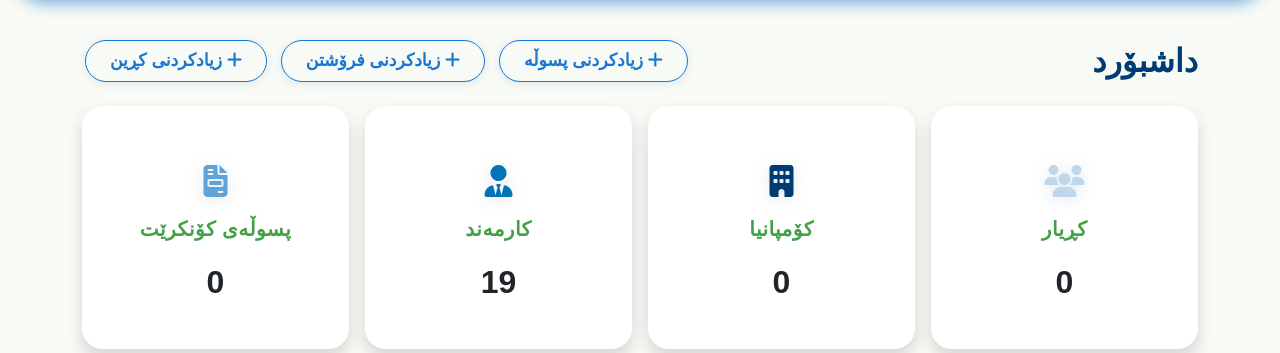
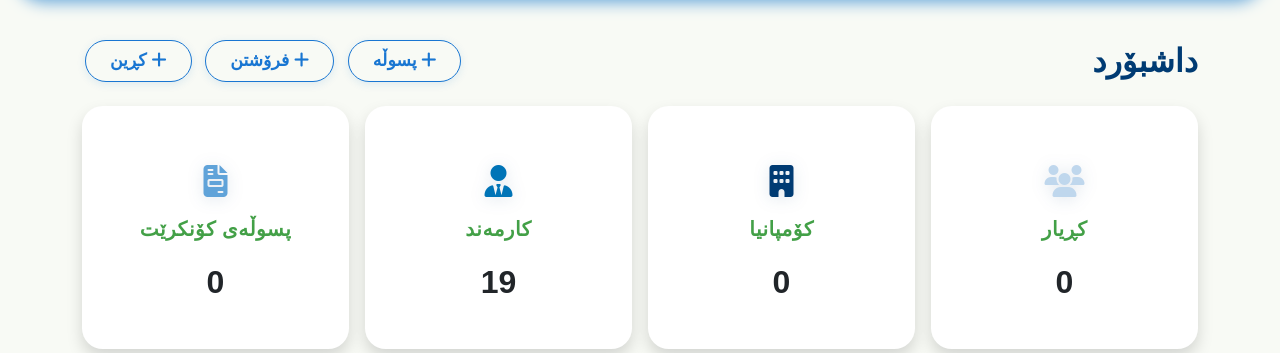
Before and after one commit to Rawezh0894/dana-concrete, a PHP site: page /pages/dashboard.php in a window 1280 px wide. Shown: the part 72-425 px from the top of the page. Run offline with PHP 8.4, Linux system fonts and the light colour scheme; a user stored in the database is signed in; data comes from the database, SQL or seed files in the repository; data that the repository does not hold is empty; some web fonts are replaced.

Commit message:
Initial commit

```diff
--- a/pages/dashboard.php
+++ b/pages/dashboard.php
@@ -36,9 +36,9 @@ if (!isset($_SESSION['user_id'])) {
         <div class="d-flex flex-wrap justify-content-between align-items-center mb-4 gap-2">
             <h2 class="mb-0" style="color: var(--seafoam-green); font-weight: bold;">داشبۆرد</h2>
             <div class="quick-actions d-flex gap-2">
-                <button class="btn btn-primary quick-action" onclick="location.href='../pages/concrete_receipts.php'"><i class="fa fa-plus"></i> زیادکردنی پسوڵە</button>
-                <button class="btn btn-success quick-action" onclick="location.href='../pages/add_sale.php'"><i class="fa fa-plus"></i> زیادکردنی فرۆشتن</button>
-                <button class="btn btn-info quick-action" onclick="location.href='../pages/add_purchase.php'"><i class="fa fa-plus"></i> زیادکردنی کڕین</button>
+                <button class="btn btn-primary quick-action" onclick="location.href='../pages/concrete_receipts.php'"><i class="fa fa-plus"></i> پسوڵە</button>
+                <button class="btn btn-success quick-action" onclick="location.href='../pages/add_sale.php'"><i class="fa fa-plus"></i> فرۆشتن</button>
+                <button class="btn btn-info quick-action" onclick="location.href='../pages/add_purchase.php'"><i class="fa fa-plus"></i> کڕین</button>
             </div>
         </div>
 
```
